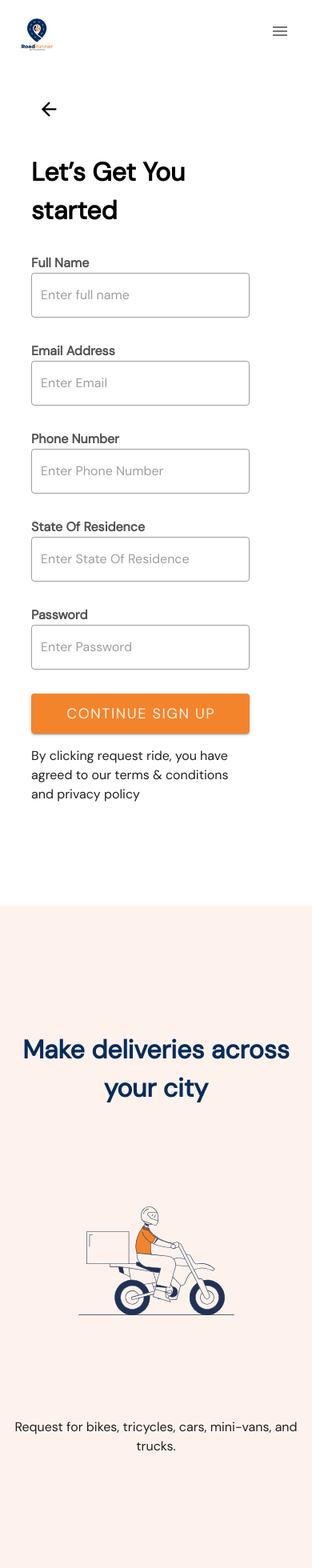
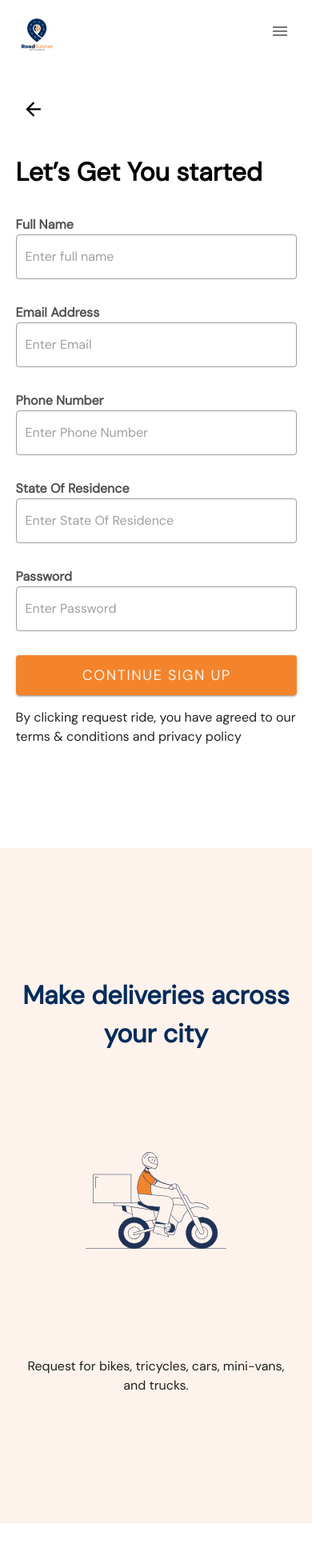
Before and after one commit to sadeeqdev/roadrunner-landing-page, a Vue app: page /signup in a window 390 px wide. Shown: the top 1960 px of the page at 80% size. Built offline with nearby package versions, Linux system fonts and the light colour scheme.

Commit message:
Added login page

```diff
--- a/src/views/signUp/SignUp.vue
+++ b/src/views/signUp/SignUp.vue
@@ -30,12 +30,14 @@
                 </div>
             </v-col>
             <v-col cols="12" md="6" xs="12" class="signup-image d-flex flex-column align-center justify-center">
+                <div class="signup-image-content">
                     <div class="signup-image-header mb-15 pb-16">
                         Make deliveries across your city
                     </div>
                     <img width="50%" height="auto" src="../../assets/img/login-img.svg" />
                     <div class="mt-16 pt-16">
                         Request for bikes, tricycles, cars, mini-vans, and trucks.
+                    </div>
                 </div>
             </v-col>
         </v-row>
@@ -60,6 +62,11 @@ export default {
 .signup-content {
     width: 100%;
     margin-left: 10%;
+}
+
+.signup-image-content {
+    width: 90%;
+    margin: auto
 }
 
 .signup-image {
@@ -95,14 +102,18 @@ export default {
 }
 
 @media only screen and (max-width: 600px) {
-    .contact-search-bar {
-        width: 100%;
+    .signup-image-content {
+        width: 90%;
+        margin: auto
     }
 
-    .complain-form {
-        padding: 40px 20px;
-        width: 100%;
-        float: right;
+    .signup-content {
+        margin-left: 5%;
+    }
+
+    .signup-form {
+        margin: 115px 0;
+        width: 90%;
     }
 }
 </style>
```
Lines whose indentation alone changed are shown as unchanged.
